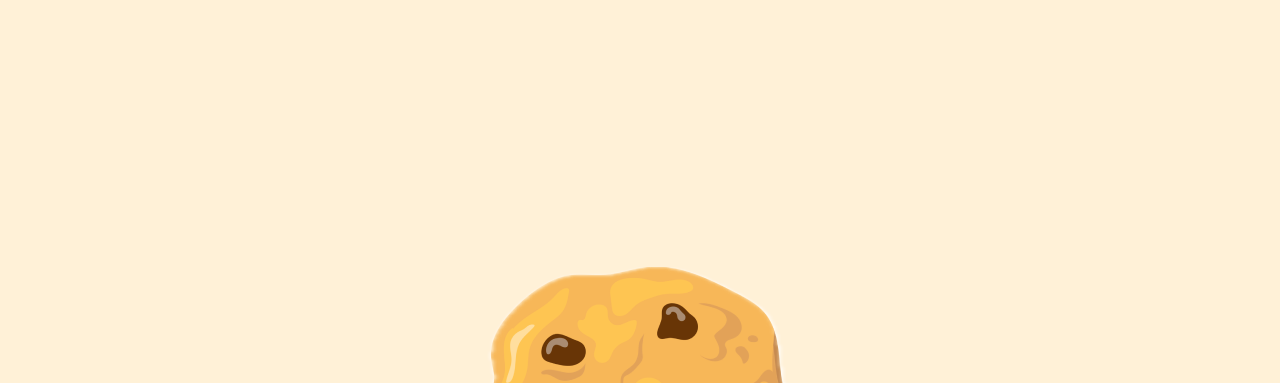
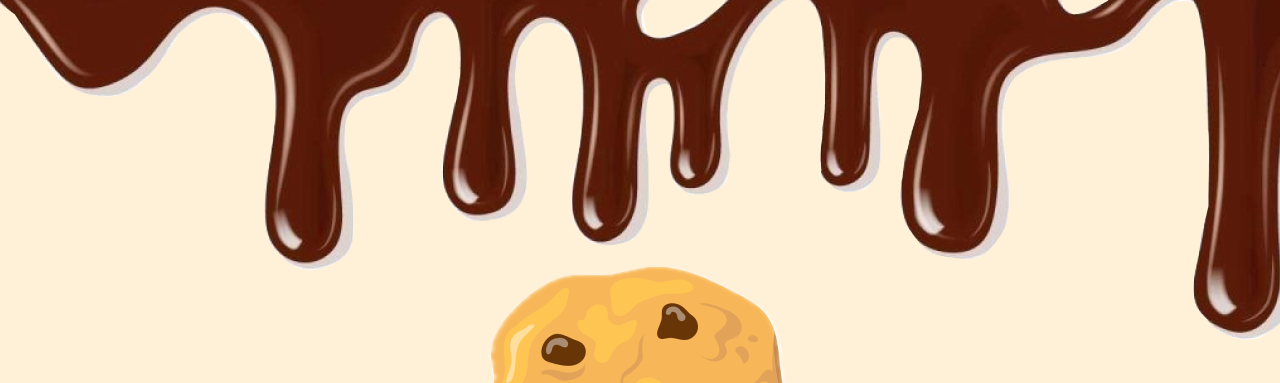
Before and after one commit to katiiisha/ClickerCookie, a plain HTML site: page index.html in a window 1280 px wide. Shown: the part 158-541 px from the top of the page. Drawn offline with nearby package versions, Linux system fonts and the light colour scheme; files that its build step writes are made by us from their sources; the site is published under a folder, as on GitHub Pages, so addresses that start at the root find nothing; a web font is replaced by a local one.

Commit message:
fixed src

```diff
--- a/index.js
+++ b/index.js
@@ -37,7 +37,6 @@ function timerGame(timer, timerId) {
     }
 }
 
-
 let index = 0;
 let clickLast = 0;
 let bestSpeed = [];
@@ -55,4 +54,3 @@ function ClickerCookie() {
     clickLast = Number(clickNow);
     clikerSpeeb.textContent = speed;
 }
-console.log(bestSpeed);
--- a/scss/style.scss
+++ b/scss/style.scss
@@ -1,7 +1,7 @@
 body {
     background-color: #FFF1D7;
     margin: 0;
-    background-image: url(/img/bg.png);
+    background-image: url(../img/bg.png);
     background-repeat: no-repeat;
     header{
         h1{
```
